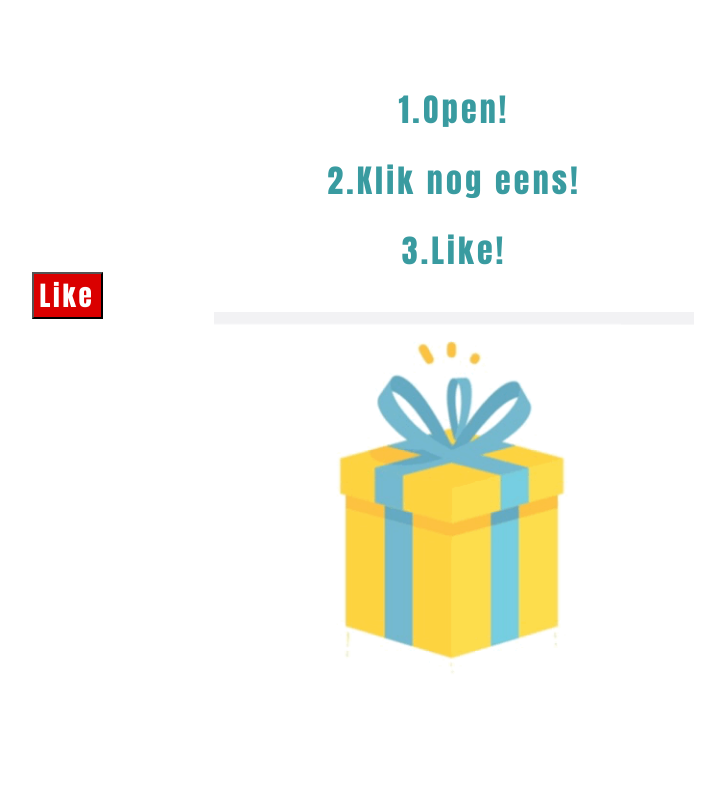
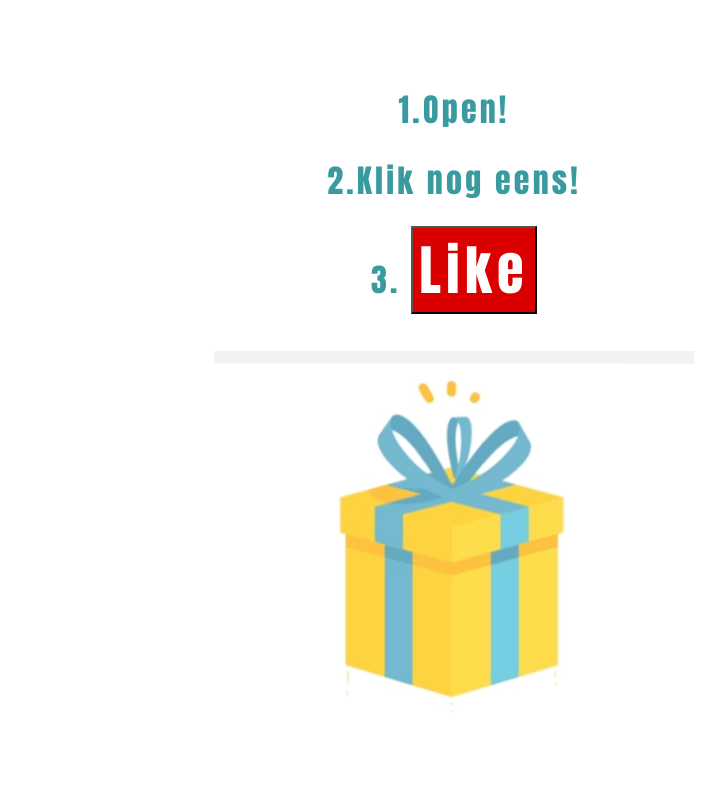
Before and after one commit to sharrsonku/m-I, a plain HTML site: page index.html in a window 1280 px wide. Shown: the whole page, without its empty margins (186-911 px from the left). Drawn offline with Linux system fonts and the light colour scheme.

Commit message:
Add files via upload

```diff
--- a/index.html
+++ b/index.html
@@ -11,7 +11,8 @@
 
   <h1>1.Open! </h1>
   <h1>2.Klik nog eens!</h1>
-  <h1>3.Like!</h1>
+  <h1>3. <button id="likeButton">Like</button> </h1>
+
 
   <div class="container">
     <img class="present-img" src="ill/spring.gif" alt="Present">
@@ -21,7 +22,6 @@
     <source src="ill/toet.mp3" type="audio/mpeg">
     Your browser does not support the audio element.
   </audio>
-  <button id="likeButton">Like</button>
 
 
   <script src="index.js"></script>
--- a/style.css
+++ b/style.css
@@ -9,6 +9,5 @@
 }
 
 h1{text-align: center; transform: translateY(2em);}
-#likeButton{ background-color:rgb(218, 0, 0);; font-size: 1.7em; color: rgb(255, 255, 255); position: absolute;
-top: 10em;left: 8em;}
+#likeButton{ background-color:rgb(218, 0, 0);; font-size: 1.7em; color: rgb(255, 255, 255);}
 img{width: 30em; height: 28em;}
```
